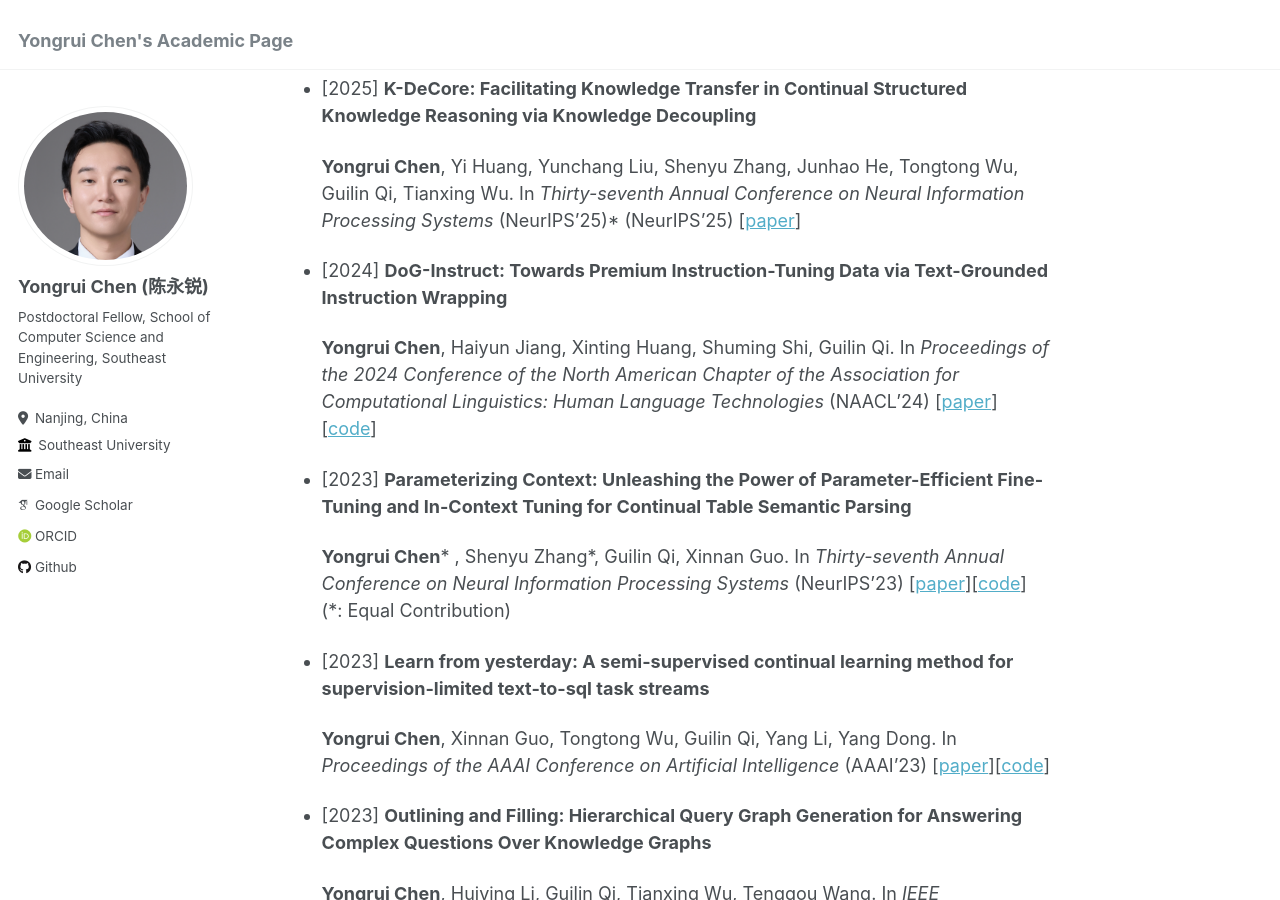
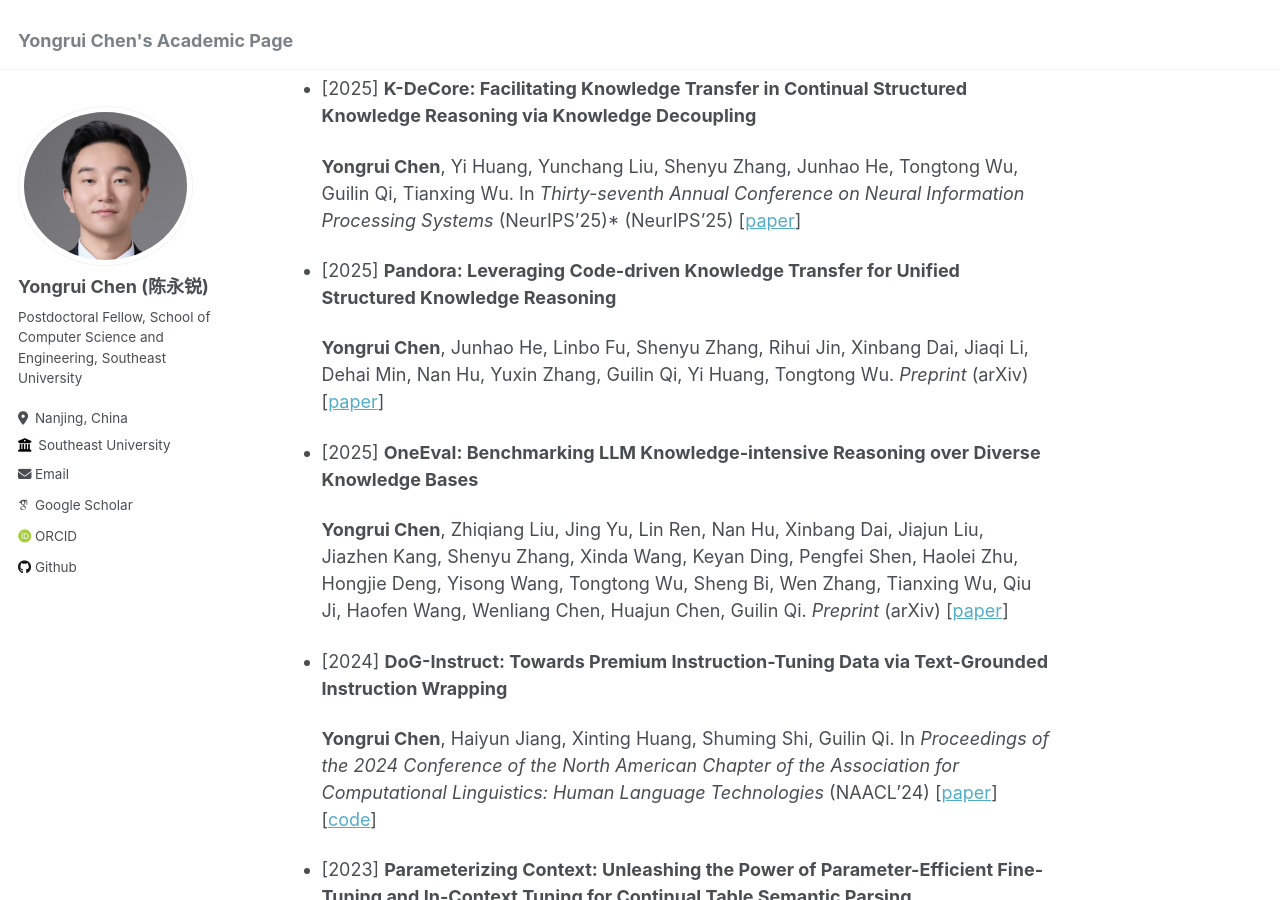
Before and after one commit to Bahuia/bahuia.github.io, a Jekyll site: the page built from _pages/about.md, in a window 1280 px wide and 900 px high, scrolled down 1230 px. Built offline with Jekyll 4.4.1, drawn with Linux system fonts in a browser that asks for light colours; some web fonts are replaced.

```diff
--- a/_pages/about.md
+++ b/_pages/about.md
@@ -51,6 +51,16 @@ First Author
 
     **Yongrui Chen**, Yi Huang, Yunchang Liu, Shenyu Zhang, Junhao He, Tongtong Wu, Guilin Qi, Tianxing Wu.
     In *Thirty-seventh Annual Conference on Neural Information Processing Systems* (NeurIPS'25)* (NeurIPS'25) [[paper](https://arxiv.org/pdf/2509.16929)]
+
+* [2025] **Pandora: Leveraging Code-driven Knowledge Transfer for Unified Structured Knowledge Reasoning**
+
+    **Yongrui Chen**, Junhao He, Linbo Fu, Shenyu Zhang, Rihui Jin, Xinbang Dai, Jiaqi Li, Dehai Min, Nan Hu, Yuxin Zhang, Guilin Qi, Yi Huang, Tongtong Wu.
+    *Preprint* (arXiv) [[paper](https://arxiv.org/pdf/2508.17905?)]
+
+* [2025] **OneEval: Benchmarking LLM Knowledge-intensive Reasoning over Diverse Knowledge Bases**
+
+    **Yongrui Chen**, Zhiqiang Liu, Jing Yu, Lin Ren, Nan Hu, Xinbang Dai, Jiajun Liu, Jiazhen Kang, Shenyu Zhang, Xinda Wang, Keyan Ding, Pengfei Shen, Haolei Zhu, Hongjie Deng, Yisong Wang, Tongtong Wu, Sheng Bi, Wen Zhang, Tianxing Wu, Qiu Ji, Haofen Wang, Wenliang Chen, Huajun Chen, Guilin Qi.
+    *Preprint* (arXiv) [[paper](https://arxiv.org/pdf/2506.12577)]
 
 * [2024] **DoG-Instruct: Towards Premium Instruction-Tuning Data via Text-Grounded Instruction Wrapping**
 
```
